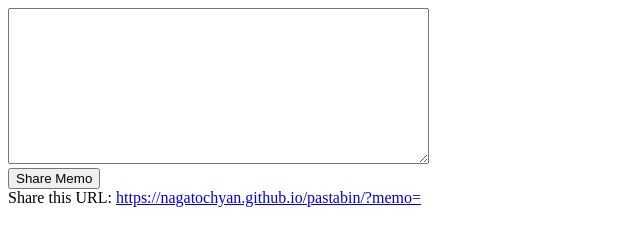
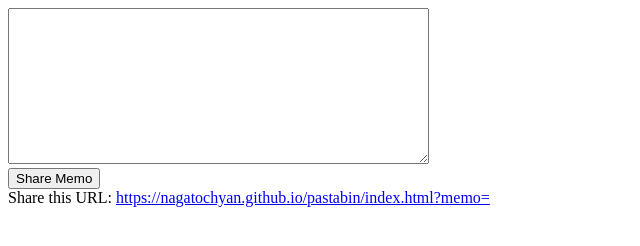
Before and after one commit to Nagatochyan/pastabin, a plain HTML site: page index.html in a window 1280 px wide. Both pictures are taken after a click on the button "Share Memo". Shown: the whole page, without its empty margins (0-640 px from the left). Drawn offline with Linux system fonts and the light colour scheme.

Commit message:
Update index.html

```diff
--- a/index.html
+++ b/index.html
@@ -12,7 +12,7 @@
     <script>
       function shareMemo() {
         var memo = document.getElementById("memo").value;
-        var url = "https://nagatochyan.github.io/pastabin/?memo=" + encodeURIComponent(memo);
+        var url = "https://nagatochyan.github.io/pastabin/index.html?memo=" + encodeURIComponent(memo);
         document.getElementById("url").innerHTML = "Share this URL: <a href='" + url + "'>" + url + "</a>";
       }
     </script>
```
